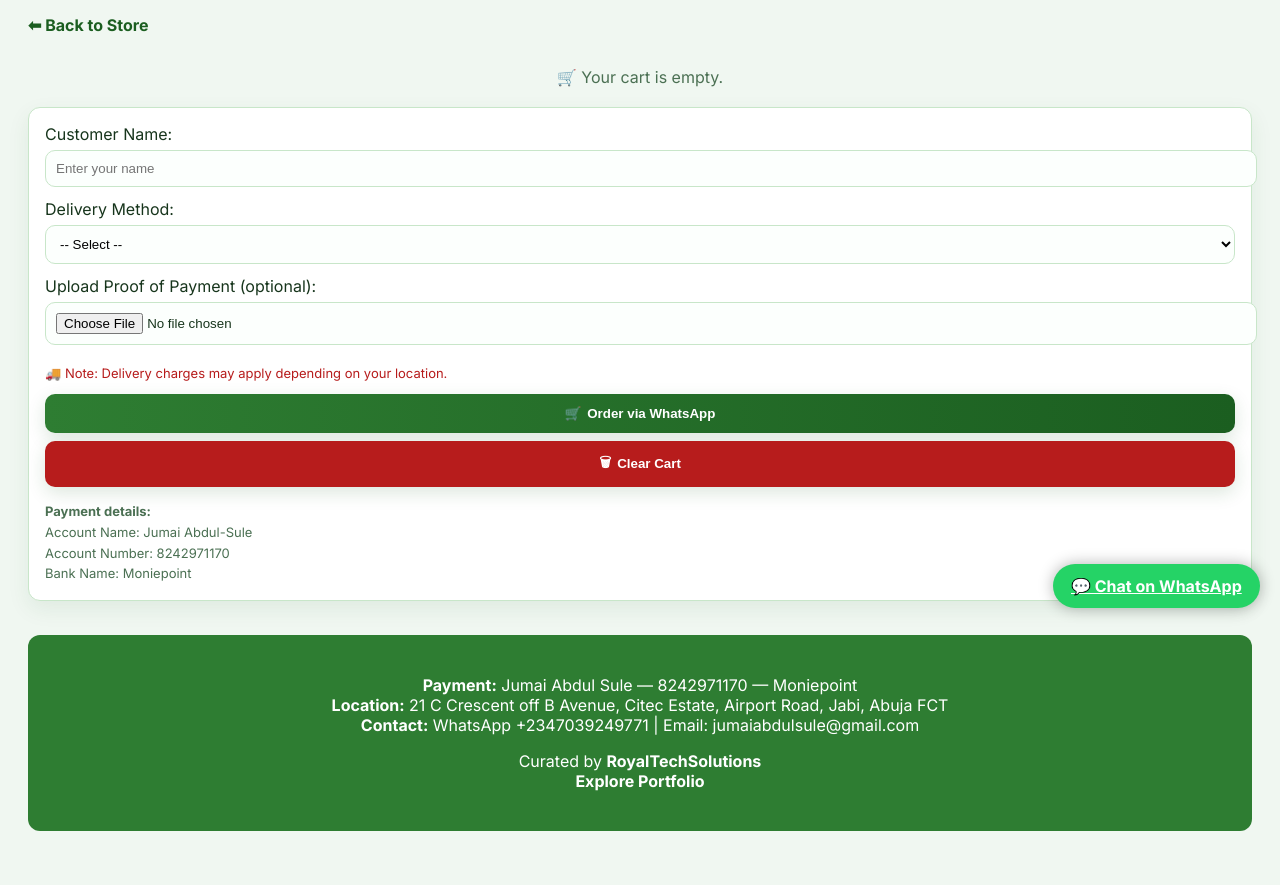
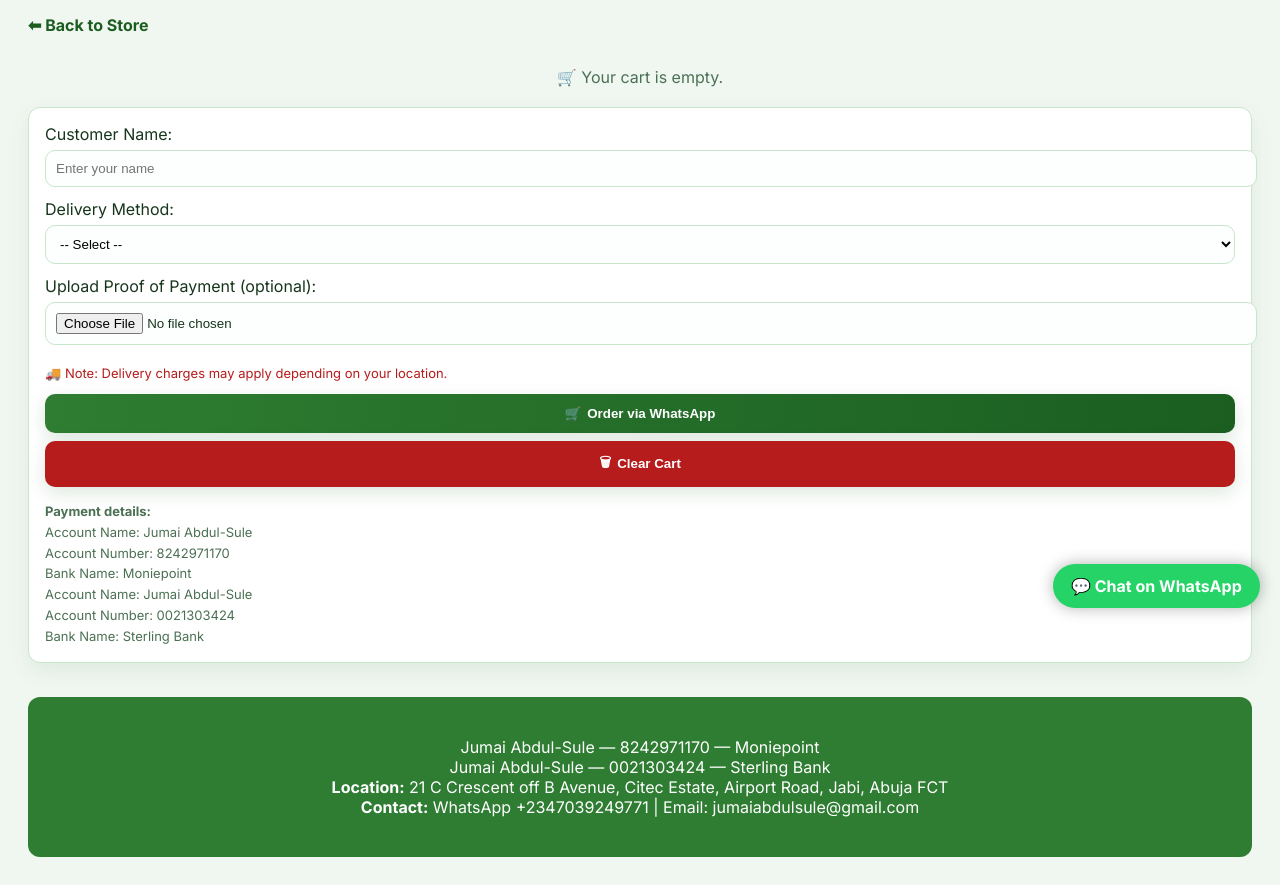
Before and after one commit to Abiola25/herbal-store-mvp, a website: page cart.html in a window 1280 px wide. Shown: the part 112-997 px from the top of the page. Before the commit the page ends 971 px from the top, so only its background shows below. Drawn offline with Linux system fonts and the light colour scheme.

Commit message:
Updated index.html with cart fix and Sterling Bank details

```diff
--- a/cart.html
+++ b/cart.html
@@ -147,21 +147,19 @@
     <strong>Payment details:</strong><br>
     Account Name: Jumai Abdul-Sule<br>
     Account Number: 8242971170<br>
-    Bank Name: Moniepoint
+    Bank Name: Moniepoint<br>
+    Account Name: Jumai Abdul-Sule<br>
+    Account Number: 0021303424 <br>
+    Bank Name: Sterling Bank
   </div>
 </div>
 
 <footer>
   <p>
-    <strong>Payment:</strong> Jumai Abdul Sule — 8242971170 — Moniepoint<br>
+    Jumai Abdul-Sule — 8242971170 — Moniepoint<br>
+    Jumai Abdul-Sule — 0021303424 — Sterling Bank<br>
     <strong>Location:</strong> 21 C Crescent off B Avenue, Citec Estate, Airport Road, Jabi, Abuja FCT<br>
     <strong>Contact:</strong> WhatsApp +2347039249771 | Email: jumaiabdulsule@gmail.com
-  </p>
-  <p style="margin-top:12px;">
-    Curated by <strong>RoyalTechSolutions</strong><br>
-    <a href="https://royaltechsolutions.netlify.app" target="_blank">Explore Portfolio</a>
-  </p>
-</footer>
 
 <a href="https://wa.me/2347039249771" class="whatsapp-float" target="_blank">💬 Chat on WhatsApp</a>
 
```
Also changed, not shown: index.html (+7 -2 lines).
